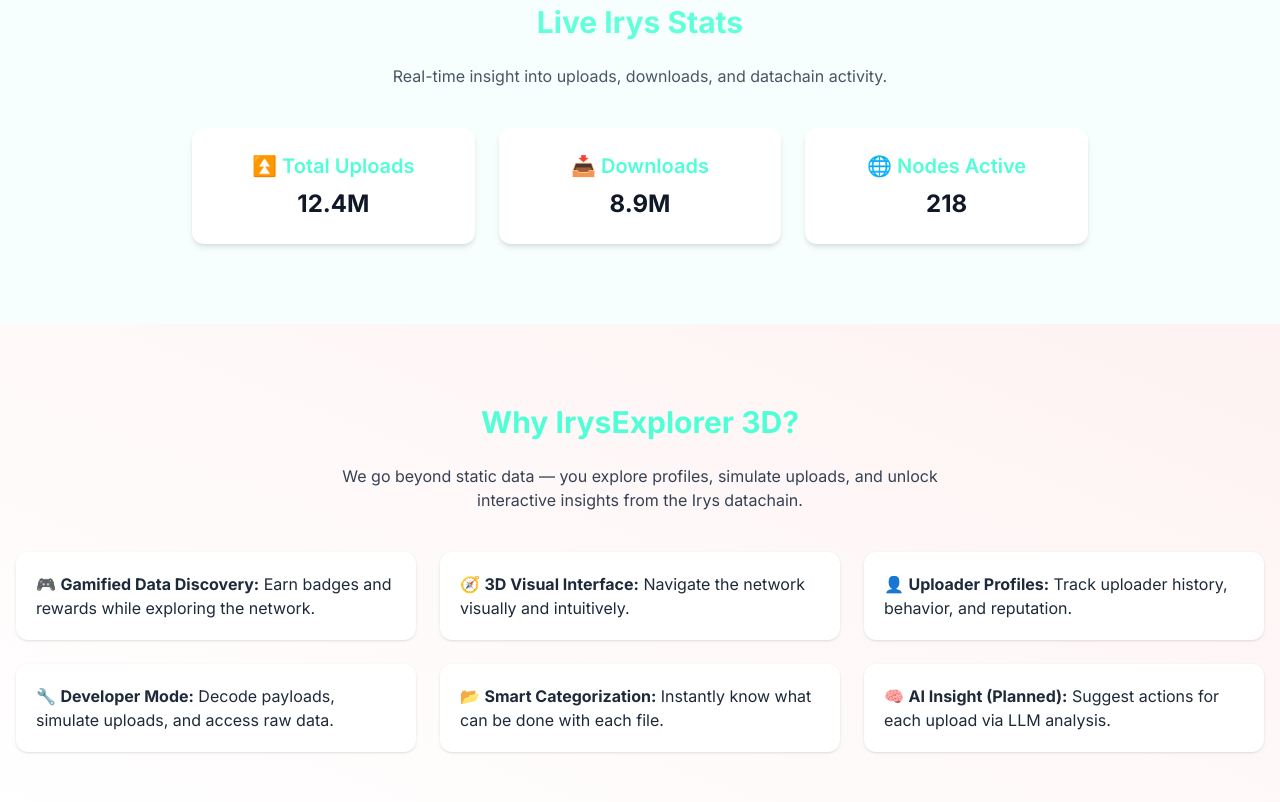
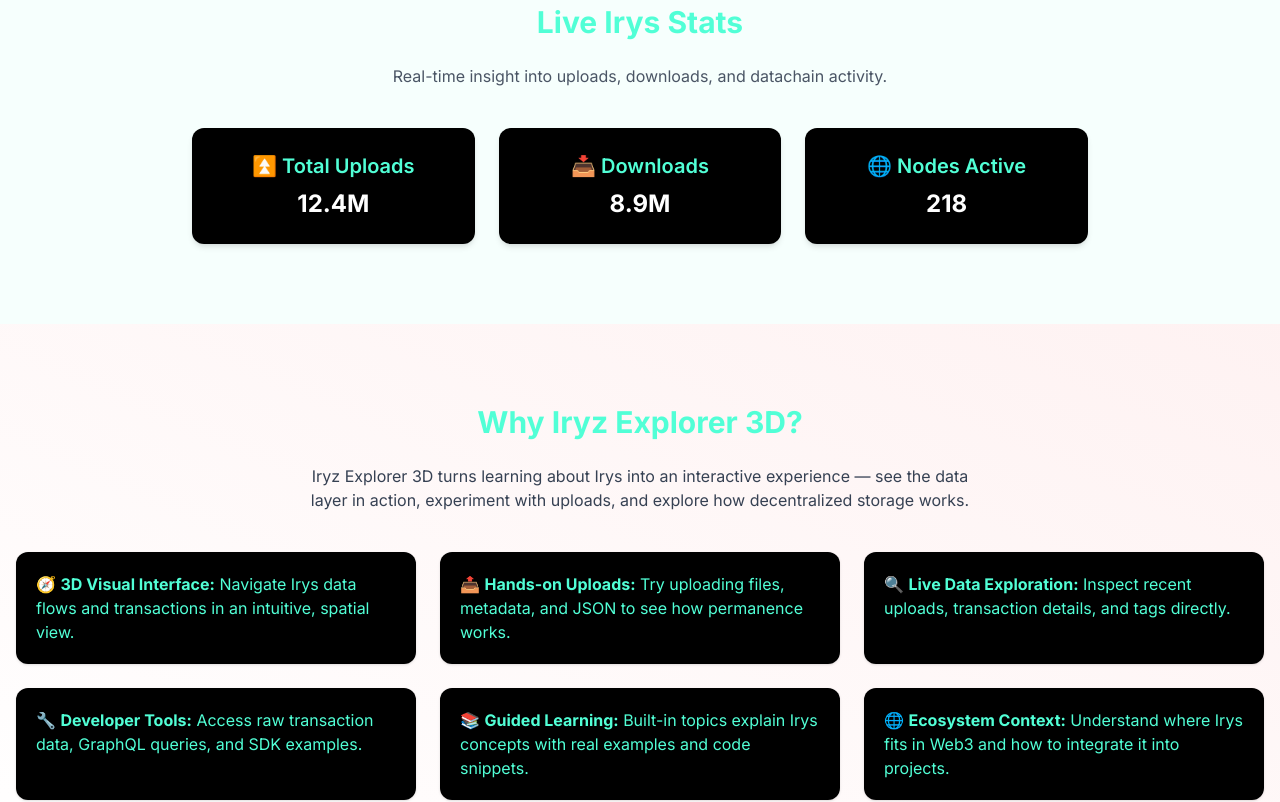
Before and after one commit to collinsoden/irys, a Next.js app: page / in a window 1280 px wide. Shown: the part 940-1742 px from the top of the page. Built offline with nearby package versions, Linux system fonts and the light colour scheme.

Commit message:
fix: Updated homepage contents

```diff
--- a/src/app/page.tsx
+++ b/src/app/page.tsx
@@ -62,22 +62,25 @@
             viewport={{ once: true }}
             className="text-center"
           >
-            <h2 className="text-3xl font-bold text-theme/90 mb-6">Live Irys Stats</h2>
+            <h2 className="text-3xl font-bold text-theme mb-6">
+              Live Irys Stats
+            </h2>
             <p className="text-gray-600 max-w-2xl mx-auto mb-10">
               Real-time insight into uploads, downloads, and datachain activity.
             </p>
             <div className="grid grid-cols-1 sm:grid-cols-3 gap-6 max-w-4xl mx-auto">
-              <div className="p-6 bg-white shadow-md rounded-xl">
-                <h3 className="text-xl font-semibold text-theme">⏫ Total Uploads</h3>
-                <p className="mt-2 text-2xl font-bold text-gray-900">12.4M</p>
+              <div className="p-6 bg-theme-black shadow-md rounded-xl">
+                <h3 className="text-xl font-semibold text-theme">
+                  ⏫ Total Uploads</h3>
+                <p className="mt-2 text-2xl font-bold text-white">12.4M</p>
               </div>
-              <div className="p-6 bg-white shadow-md rounded-xl">
+              <div className="p-6 bg-theme-black shadow-md rounded-xl">
                 <h3 className="text-xl font-semibold text-theme">📥 Downloads</h3>
-                <p className="mt-2 text-2xl font-bold text-gray-900">8.9M</p>
+                <p className="mt-2 text-2xl font-bold text-white">8.9M</p>
               </div>
-              <div className="p-6 bg-white shadow-md rounded-xl">
+              <div className="p-6 bg-theme-black shadow-md rounded-xl">
                 <h3 className="text-xl font-semibold text-theme">🌐 Nodes Active</h3>
-                <p className="mt-2 text-2xl font-bold text-gray-900">218</p>
+                <p className="mt-2 text-2xl font-bold text-white">218</p>
               </div>
             </div>
           </motion.div>
@@ -93,30 +96,33 @@
             transition={{ duration: 0.8 }}
             viewport={{ once: true }}
           >
-            <h2 className="text-3xl font-bold text-theme mb-6">Why IrysExplorer 3D?</h2>
+           <h2 className="text-3xl font-bold text-theme mb-6">
+            Why Iryz Explorer 3D?
+          </h2>
           <p className="text-gray-700 max-w-2xl mx-auto mb-10">
-              We go beyond static data — you explore profiles, simulate uploads, and unlock interactive insights from the Irys datachain.
+            Iryz Explorer 3D turns learning about Irys into an interactive experience — see the data layer in action, experiment with uploads, and explore how decentralized storage works.
           </p>
           <ul className="grid grid-cols-1 sm:grid-cols-2 lg:grid-cols-3 gap-6 text-left text-gray-800">
-              <li className="bg-white p-5 rounded-xl shadow">
-                🎮 <strong>Gamified Data Discovery:</strong> Earn badges and rewards while exploring the network.
+            <li className="bg-theme-black p-5 rounded-xl shadow text-theme">
+              🧭 <strong>3D Visual Interface:</strong> Navigate Irys data flows and transactions in an intuitive, spatial view.
             </li>
-              <li className="bg-white p-5 rounded-xl shadow">
-                🧭 <strong>3D Visual Interface:</strong> Navigate the network visually and intuitively.
+            <li className="bg-theme-black p-5 rounded-xl shadow text-theme">
+              📤 <strong>Hands-on Uploads:</strong> Try uploading files, metadata, and JSON to see how permanence works.
             </li>
-              <li className="bg-white p-5 rounded-xl shadow">
-                👤 <strong>Uploader Profiles:</strong> Track uploader history, behavior, and reputation.
+            <li className="bg-theme-black p-5 rounded-xl shadow text-theme">
+              🔍 <strong>Live Data Exploration:</strong> Inspect recent uploads, transaction details, and tags directly.
             </li>
-              <li className="bg-white p-5 rounded-xl shadow">
-                🔧 <strong>Developer Mode:</strong> Decode payloads, simulate uploads, and access raw data.
+            <li className="bg-theme-black p-5 rounded-xl shadow text-theme">
+              🔧 <strong>Developer Tools:</strong> Access raw transaction data, GraphQL queries, and SDK examples.
             </li>
-              <li className="bg-white p-5 rounded-xl shadow">
-                📂 <strong>Smart Categorization:</strong> Instantly know what can be done with each file.
+            <li className="bg-theme-black p-5 rounded-xl shadow text-theme">
+              📚 <strong>Guided Learning:</strong> Built-in topics explain Irys concepts with real examples and code snippets.
             </li>
-              <li className="bg-white p-5 rounded-xl shadow">
-                🧠 <strong>AI Insight (Planned):</strong> Suggest actions for each upload via LLM analysis.
+            <li className="bg-theme-black p-5 rounded-xl shadow text-theme">
+              🌐 <strong>Ecosystem Context:</strong> Understand where Irys fits in Web3 and how to integrate it into projects.
             </li>
           </ul>
+
           </motion.div>
         </Container>
       </section>
@@ -135,7 +141,7 @@
               Dive into a new era of data transparency, programmability, and visual exploration — powered by Irys.
             </p>
             <Link href="/explore">
-              <Button className="bg-white text-theme hover:bg-white/90 transition">
+              <Button className="bg-theme-black text-theme hover:bg-theme-black/90 transition">
                 Launch Explorer
               </Button>
             </Link>
```
Lines whose indentation alone changed are shown as unchanged.
